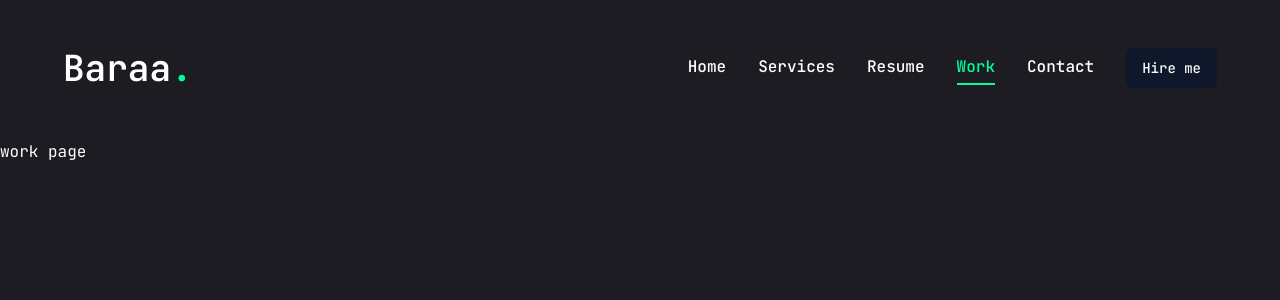
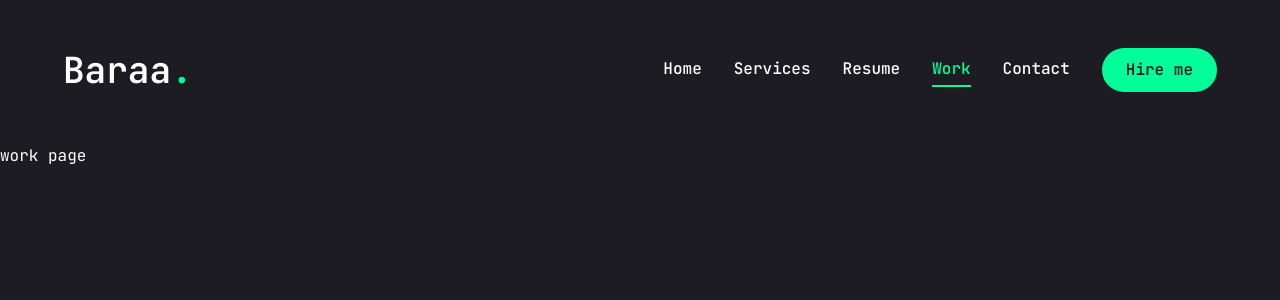
Before and after one commit to baraa01damer/baraa-portfolio, a Next.js app: page /work in a window 1280 px wide. Shown: the top 300 px of the page. Built offline with nearby package versions, Linux system fonts and the light colour scheme.

Commit message:
Finished header, navs, and framer motion transitions

```diff
--- a/components/MobileNav.jsx
+++ b/components/MobileNav.jsx
@@ -3,10 +3,66 @@
 import { Sheet, SheetContent, SheetTrigger } from "@/components/ui/sheet";
 import { usePathname } from "next/navigation";
 import Link from "next/link";
-import {} from "react-ic"
+import { CiMenuFries } from "react-icons/ci";
+
+const links = [
+    {
+        name: 'home',
+        path: '/',
+    },
+    {
+        name: 'services',
+        path: '/services',
+    },
+    {
+        name: 'resume',
+        path: '/resume',
+    },
+    {
+        name: 'work',
+        path: '/work',
+    },
+    {
+        name: 'contact',
+        path: '/contact',
+    },
+];
 
 const MobileNav = () => {
-    return <nav>MobileNav</nav>;
+    const pathname = usePathname();
+    return (
+        <Sheet>
+            <SheetTrigger className="flex justify-center items-center">
+                <CiMenuFries className="text-[32px] text-accent" />
+            </SheetTrigger>
+            <SheetContent className="flex flex-col">
+                {/* logo */}
+                <div className="mt-32 mb-40 text-center text-2xl">
+                    <Link href="/">
+                        <h1 className="text-4xl font-semibold">
+                            Baraa<span className="text-accent">.</span>
+                        </h1>
+                    </Link>
+                </div>
+                {/* nav */}
+                <nav className="flex flex-col justify-center items-center gap-8">
+                    {links.map((link, index) => {
+                        return (
+                            <Link
+                                href={link.path}
+                                key={index}
+                                className={`${link.path === pathname &&
+                                    "text-accent border-b-2 border-accent"
+                                    } text-xl capitalize hover:text-accent transition-all`}
+                            >
+                                {link.name}
+                            </Link>
+                        );
+                    })}
+                </nav>
+            </SheetContent>
+        </Sheet>
+    );
 };
 
 export default MobileNav;
--- a/components/ui/button.jsx
+++ b/components/ui/button.jsx
@@ -5,25 +5,18 @@
 import { cn } from "@/lib/utils"
 
 const buttonVariants = cva(
-  "inline-flex items-center justify-center gap-2 whitespace-nowrap rounded-md text-sm font-medium ring-offset-white transition-colors focus-visible:outline-none focus-visible:ring-2 focus-visible:ring-slate-950 focus-visible:ring-offset-2 disabled:pointer-events-none disabled:opacity-50 [&_svg]:pointer-events-none [&_svg]:size-4 [&_svg]:shrink-0 dark:ring-offset-slate-950 dark:focus-visible:ring-slate-300",
+  "inline-flex items-center justify-center whitespace-nowrap rounded-full text-base font-semibold ring-offset-white transition-colors",
   {
     variants: {
       variant: {
-        default: "bg-slate-900 text-slate-50 hover:bg-slate-900/90 dark:bg-slate-50 dark:text-slate-900 dark:hover:bg-slate-50/90",
-        destructive:
-          "bg-red-500 text-slate-50 hover:bg-red-500/90 dark:bg-red-900 dark:text-slate-50 dark:hover:bg-red-900/90",
-        outline:
-          "border border-slate-200 bg-white hover:bg-slate-100 hover:text-slate-900 dark:border-slate-800 dark:bg-slate-950 dark:hover:bg-slate-800 dark:hover:text-slate-50",
-        secondary:
-          "bg-slate-100 text-slate-900 hover:bg-slate-100/80 dark:bg-slate-800 dark:text-slate-50 dark:hover:bg-slate-800/80",
-        ghost: "hover:bg-slate-100 hover:text-slate-900 dark:hover:bg-slate-800 dark:hover:text-slate-50",
-        link: "text-slate-900 underline-offset-4 hover:underline dark:text-slate-50",
+        default: "bg-accent text-primary hover:bg-accent-hover",
+        primary: 'bg-primary text-white',
+        outline: 'border border-accent bg-transparent text-accent hover:bg-accent hover:text-primary',
       },
       size: {
-        default: "h-10 px-4 py-2",
-        sm: "h-9 rounded-md px-3",
-        lg: "h-11 rounded-md px-8",
-        icon: "h-10 w-10",
+        default: "h-[44px] px-6",
+        md: "h-[48px] px-6",
+        lg: "h-[56px] px-8 text-sm uppercase tracking-[2px]",
       },
     },
     defaultVariants: {
--- a/components/ui/sheet.jsx
+++ b/components/ui/sheet.jsx
@@ -2,9 +2,9 @@
 import * as React from "react"
 import * as SheetPrimitive from "@radix-ui/react-dialog"
 import { cva } from "class-variance-authority";
-import { X } from "lucide-react"
+import { cn } from "@/lib/utils"
 
-import { cn } from "@/lib/utils"
+import { IoMdClose } from 'react-icons/io'
 
 const Sheet = SheetPrimitive.Root
 
@@ -26,7 +26,7 @@
 SheetOverlay.displayName = SheetPrimitive.Overlay.displayName
 
 const sheetVariants = cva(
-  "fixed z-50 gap-4 bg-white p-6 shadow-lg transition ease-in-out data-[state=open]:animate-in data-[state=closed]:animate-out data-[state=closed]:duration-300 data-[state=open]:duration-500 dark:bg-slate-950",
+  "fixed z-50 gap-4 bg-primary p-6 shadow-lg transition ease-in-out data-[state=open]:animate-in data-[state=closed]:animate-out data-[state=closed]:duration-300 data-[state=open]:duration-500 dark:bg-slate-950",
   {
     variants: {
       side: {
@@ -35,7 +35,7 @@
           "inset-x-0 bottom-0 border-t data-[state=closed]:slide-out-to-bottom data-[state=open]:slide-in-from-bottom",
         left: "inset-y-0 left-0 h-full w-3/4 border-r data-[state=closed]:slide-out-to-left data-[state=open]:slide-in-from-left sm:max-w-sm",
         right:
-          "inset-y-0 right-0 h-full w-3/4  border-l data-[state=closed]:slide-out-to-right data-[state=open]:slide-in-from-right sm:max-w-sm",
+          "inset-y-0 right-0 h-full w-3/4 data-[state=closed]:slide-out-to-right data-[state=open]:slide-in-from-right sm:max-w-sm",
       },
     },
     defaultVariants: {
@@ -49,9 +49,8 @@
     <SheetOverlay />
     <SheetPrimitive.Content ref={ref} className={cn(sheetVariants({ side }), className)} {...props}>
       {children}
-      <SheetPrimitive.Close
-        className="absolute right-4 top-4 rounded-sm opacity-70 ring-offset-white transition-opacity hover:opacity-100 focus:outline-none focus:ring-2 focus:ring-slate-950 focus:ring-offset-2 disabled:pointer-events-none data-[state=open]:bg-slate-100 dark:ring-offset-slate-950 dark:focus:ring-slate-300 dark:data-[state=open]:bg-slate-800">
-        <X className="h-4 w-4" />
+      <SheetPrimitive.Close className="absolute right-8 top-8 transition-opacity">
+        <IoMdClose className="text-3xl text-accent" />
         <span className="sr-only">Close</span>
       </SheetPrimitive.Close>
     </SheetPrimitive.Content>
```
